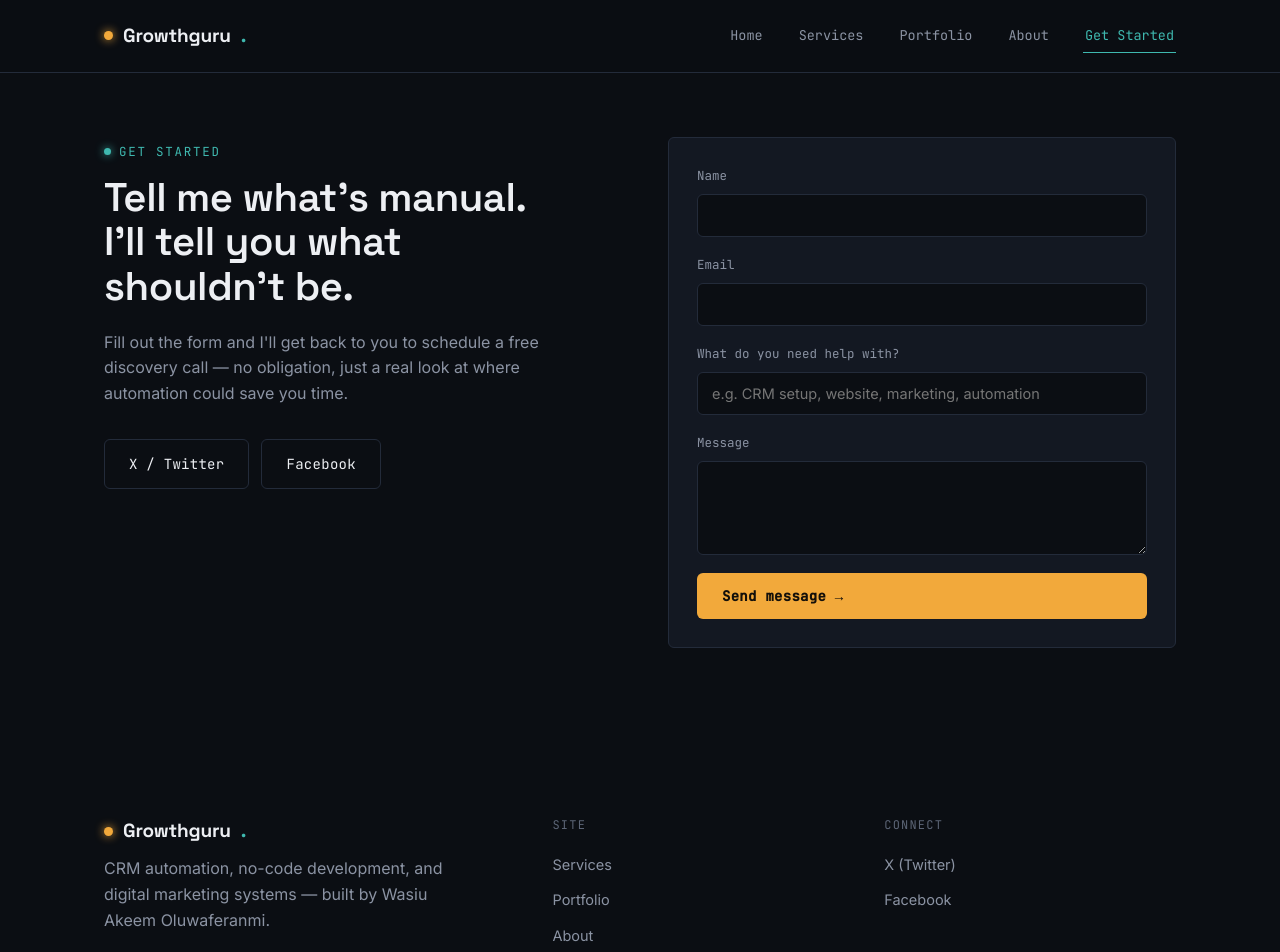
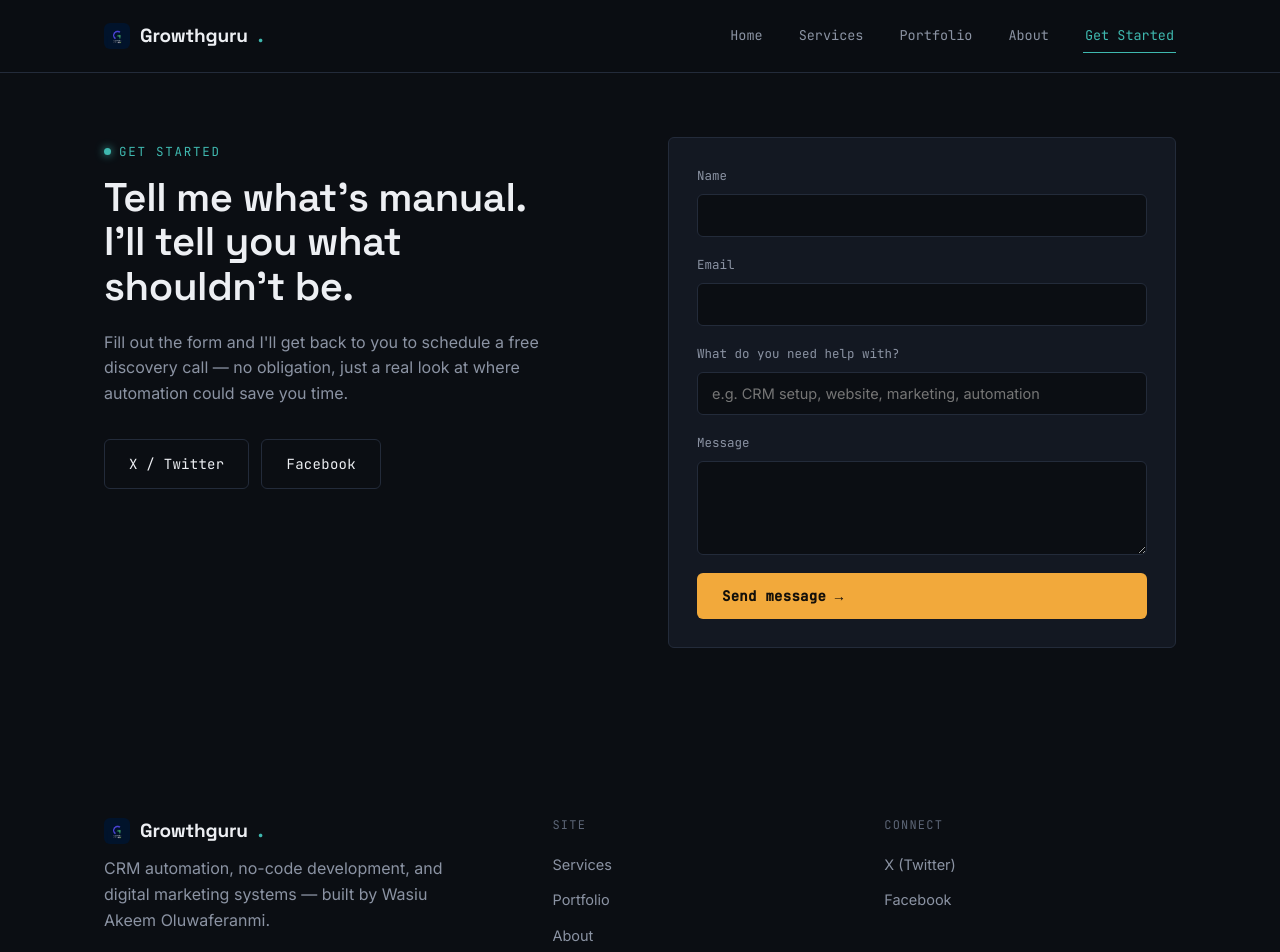
Before and after one commit to wasiuoluwaferanmi-stack/Growthguru-digital-hub, a React (Vite) app: page /contact in a window 1280 px wide. Shown: the top 952 px of the page. Built offline with nearby package versions, Linux system fonts and the light colour scheme; no server answers.

Commit message:
Add files via upload

```diff
--- a/src/components/Footer.jsx
+++ b/src/components/Footer.jsx
@@ -9,7 +9,7 @@ export default function Footer() {
       <div className="container footer-inner">
         <div>
           <div className="nav-logo" style={{ marginBottom: 10 }}>
-            <span className="nav-logo-mark" aria-hidden="true" />
+            <img src="/logo.jpg" alt="" className="nav-logo-img" aria-hidden="true" />
             Growthguru<span className="nav-logo-accent">.</span>
           </div>
           <p style={{ maxWidth: 340 }}>
--- a/src/components/Navbar.css
+++ b/src/components/Navbar.css
@@ -22,6 +22,13 @@
   align-items: center;
   gap: 10px;
   letter-spacing: -0.01em;
+}
+
+.nav-logo-img {
+  width: 26px;
+  height: 26px;
+  border-radius: 6px;
+  object-fit: cover;
 }
 
 .nav-logo-mark {
--- a/src/components/Navbar.jsx
+++ b/src/components/Navbar.jsx
@@ -17,7 +17,7 @@ export default function Navbar() {
     <header className="nav">
       <div className="container nav-inner">
         <NavLink to="/" className="nav-logo" onClick={() => setOpen(false)}>
-          <span className="nav-logo-mark" aria-hidden="true" />
+          <img src="/logo.jpg" alt="" className="nav-logo-img" aria-hidden="true" />
           Growthguru<span className="nav-logo-accent">.</span>
         </NavLink>
 
```
